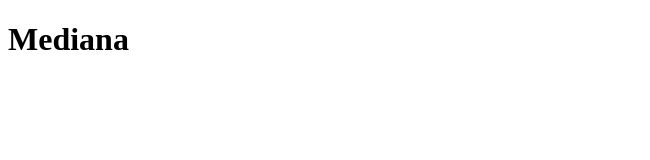
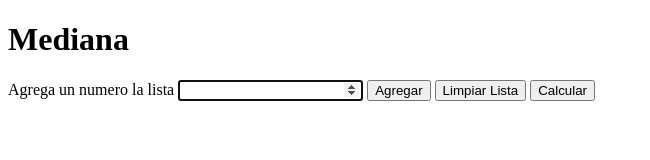
Before and after one commit to Rvilov/curso-practico-js, a plain HTML site: page mediana.html in a window 1280 px wide. Shown: the whole page, without its empty margins (0-650 px from the left). Drawn offline with Linux system fonts and the light colour scheme.

Commit message:
Se agregaron INPUTS de MEDIANA,MODA,PROM

```diff
--- a/mediana.html
+++ b/mediana.html
@@ -8,6 +8,18 @@
 </head>
 <body>
     <h1>Mediana</h1>
+
+    <form action="" id="lista">
+        <label for="">Agrega un numero la lista</label>
+        <input type="number" id="numero" autofocus>
+        <button type="button" onclick="agregarNumero()" >Agregar</button>
+        <button type="button" onclick="limpiarLista()">Limpiar Lista</button>
+        <button type="button" onclick="calcularMedianaLista()">Calcular</button>
+    </form>
+    <section id="result">
+
+    </section>
 </body>
-    <script src="./mediana.js"></script>
+
+    <script src="./mediana.js" ></script>
 </html>
--- a/mediana.js
+++ b/mediana.js
@@ -1,14 +1,36 @@
+
 const lista1 = [];
 
-//calcular promedio
+//agregarNumero
+function agregarNumero(){
+    let formList = document.getElementById("lista");
+    let numero = document.getElementById("numero");
+    lista1.push(Number(numero.value));
+    numero.focus();
+    formList.reset();
+};
+
+// Limpiar
+function limpiarLista(){
+    lista1.splice(0,lista1.length);
+}
+
+//promedio
 function calcularPromedioLista1(lista){
+    // var sumaLista = 0;
+    // for (let index = 0; index < lista1.length; index++) {
+    //     sumaLista = sumaLista + lista1[index];
+
+    // };
 
     const sumaLista = lista.reduce(function(valorAcumulado = 0, elemento){
         return valorAcumulado + elemento;
     });
 
-    let promedioLista = sumaLista/lista.length;
-    return promedioLista;
+    const promedioLista = sumaLista/lista.length;
+
+
+   return promedioLista
 };
 
 //calcular si es par
@@ -22,19 +44,29 @@ function esPar(numero){
 };
 
 var mediana;
-function calcularMedianaLista(lista){
-    lista.sort((a, b) => a - b);
-    console.log(lista)
-    const mitadLista = parseInt(lista.length/2);
+function calcularMedianaLista(){
+    let result = document.getElementById("result");
+    lista1.sort((a, b) => a - b);
+    console.log(lista1)
+    const mitadLista = parseInt(lista1.length/2);
     console.log(mitadLista)
-    if (esPar(lista.length)){
-        const elemento1 = lista[mitadLista];
-        const elemento2 = lista[mitadLista-1];
+    if (esPar(lista1.length)){
+        const elemento1 = lista1[mitadLista];
+        const elemento2 = lista1[mitadLista-1];
 
-        const promedioElemento1y2 = calcularPromedioLista1([elemento1,elemento2]);
-        return mediana = promedioElemento1y2;
+        let promedioElemento1y2 = calcularPromedioLista1([elemento1,elemento2]);
+
+        mediana = promedioElemento1y2;
+        result.innerHTML =`
+        <h2>La mediana es: ${mediana}</h2>
+        `;
+
     }else{
-        return mediana = lista[mitadLista];
+        mediana = lista1[mitadLista];
+        result.innerHTML =`
+        <h2>La mediana es: ${mediana}</h2>
+        `;
+
     };
 
 };
```
Also changed, not shown: moda.html (+10 -0 lines), moda.js (+20 -5 lines), promedio.html (+12 -1 lines), promedio.js (+24 -7 lines).
